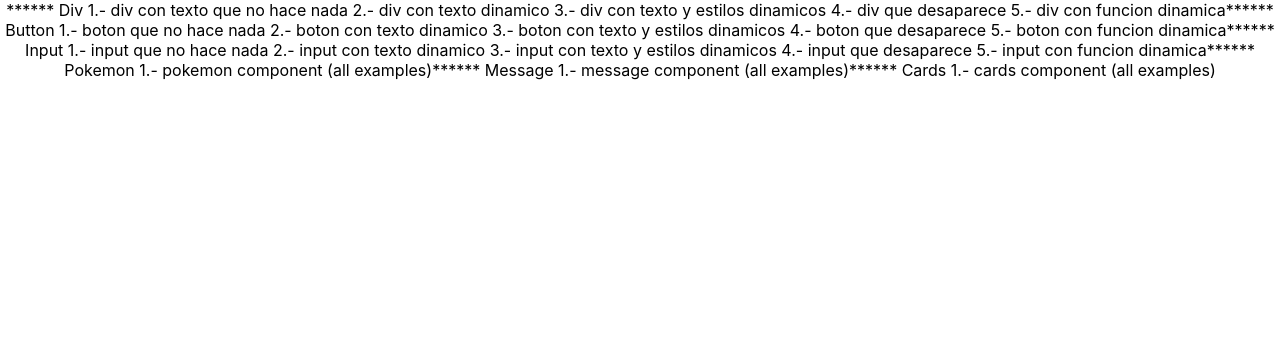
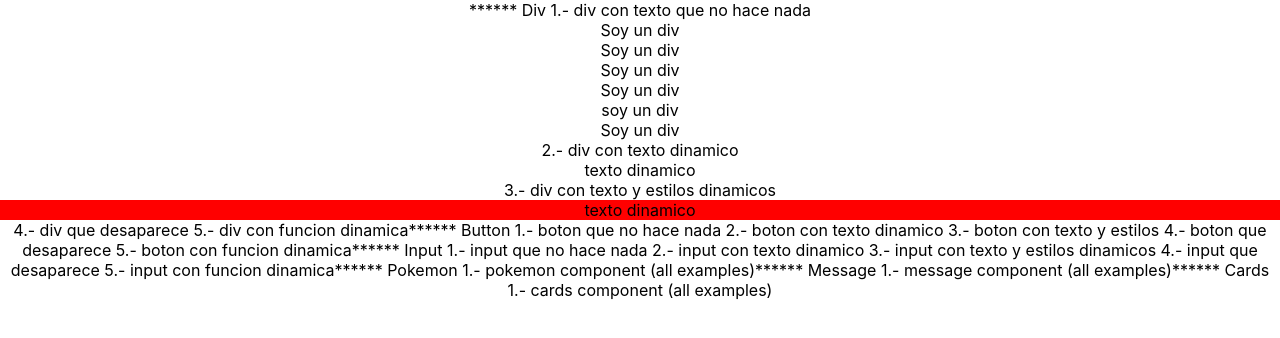
Before and after one commit to pablo179/Pokedex, a React (Create React App) app: page / in a window 1280 px wide. Shown: the top 338 px of the page. Built offline with nearby package versions, Linux system fonts and the light colour scheme.

Commit message:
div and button finished

```diff
--- a/src/App.js
+++ b/src/App.js
@@ -1,4 +1,12 @@
 import './App.css';
+import ComponentDiv from './components/Div/step1/ComponentDiv';
+import ComponentDiv2 from './components/Div/step1/ComponentDiv2';
+import ComponentDiv3 from './components/Div/step1/ComponentDiv3';
+import ComponentDiv4 from './components/Div/step1/ComponentDiv4';
+import ComponentDiv5 from './components/Div/step1/ComponentDiv5';
+import ComponentDiv6 from './components/Div/step1/ComponentDiv6';
+import Step21 from './components/Div/step2/ComponentDiv';
+import Step31 from './components/Div/step3/ComponentDiv';
 
 function App() {
   return (
@@ -6,8 +14,18 @@ function App() {
       <>
       ****** Div
         1.- div con texto que no hace nada
+        <ComponentDiv />
+        <ComponentDiv2 />
+        <ComponentDiv3 />
+        <ComponentDiv4 />
+        <ComponentDiv5 />
+        <ComponentDiv6 text='Soy un div' />
         2.- div con texto dinamico
+        <Step21 text= 'texto dinamico' />
+
         3.- div con texto y estilos dinamicos
+        <Step31 text= 'texto dinamico' myStyles={{background:'red'}} />
+
         4.- div que desaparece
         5.- div con funcion dinamica
       </>
@@ -15,7 +33,7 @@ function App() {
       ****** Button
         1.- boton que no hace nada
         2.- boton con texto dinamico
-        3.- boton con texto y estilos dinamicos
+        3.- boton con texto y estilos
         4.- boton que desaparece
         5.- boton con funcion dinamica
       </>
--- /dev/null
+++ b/src/components/Div/step1/ComponentDiv.jsx
@@ -0,0 +1,9 @@
+import React from "react";
+
+class ComponentDiv extends React.Component {
+    render() {
+        return <div>Soy un div</div>
+    }
+}
+
+export default ComponentDiv;
--- /dev/null
+++ b/src/components/Div/step1/ComponentDiv2.jsx
@@ -0,0 +1,7 @@
+import React from "react";
+
+function ComponentDiv2() {
+    return <div> Soy un div </div>
+}
+
+export default ComponentDiv2;
--- /dev/null
+++ b/src/components/Div/step1/ComponentDiv3.jsx
@@ -0,0 +1,17 @@
+import React from 'react';
+
+class ComponentDiv3 extends React.Component {
+    constructor() {
+        super();
+        this.state = {
+            text: 'Soy un div'
+        }
+    }
+    render() {
+        return(
+            <div> {this.state.text} </div>
+        )
+    }
+}
+
+export default ComponentDiv3
--- /dev/null
+++ b/src/components/Div/step1/ComponentDiv4.jsx
@@ -0,0 +1,5 @@
+import React from 'react';
+
+const ComponentDiv4 = () => <div>Soy un div</div>
+
+export default ComponentDiv4
--- /dev/null
+++ b/src/components/Div/step1/ComponentDiv5.jsx
@@ -0,0 +1,10 @@
+import React from 'react';
+
+const ComponentDiv5 = () => {
+    const [text] = React.useState('soy un div');
+    return (
+        <div> {text} </div>
+    )
+}
+
+export default ComponentDiv5;
--- /dev/null
+++ b/src/components/Div/step1/ComponentDiv6.jsx
@@ -0,0 +1,14 @@
+import React from 'react'
+
+class ComponentDiv6 extends React.Component {
+    constructor(props) {
+        super(props);
+    }
+    render() {
+        return(
+            <div> {this.props.text} </div>
+        )
+    }
+}
+
+export default ComponentDiv6;
--- /dev/null
+++ b/src/components/Div/step2/ComponentDiv.jsx
@@ -0,0 +1,12 @@
+import React from "react";
+
+class ComponentDiv extends React.Component {
+    constructor(props) {
+        super(props)
+    }
+    render() {
+        return <div> {this.props.text} </div>
+    }
+}
+
+export default ComponentDiv;
--- /dev/null
+++ b/src/components/Div/step3/ComponentDiv.jsx
@@ -0,0 +1,12 @@
+import React from 'react';
+
+class ComponentDiv extends React.Component {
+    constructor(props) {
+        super(props);
+    }
+    render() {
+        return <div style={this.props.myStyles}> {this.props.text} </div>
+    }
+}
+
+export default ComponentDiv
```
